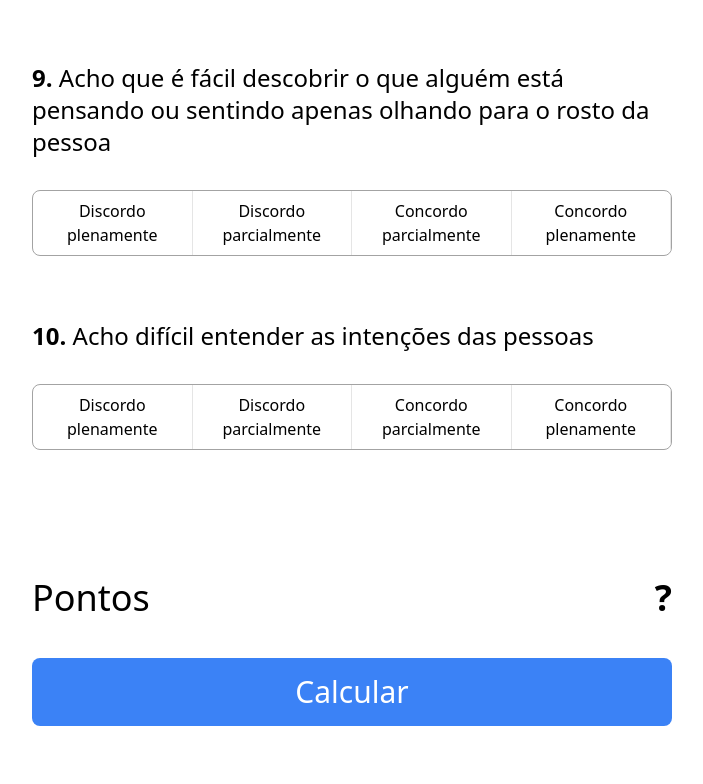
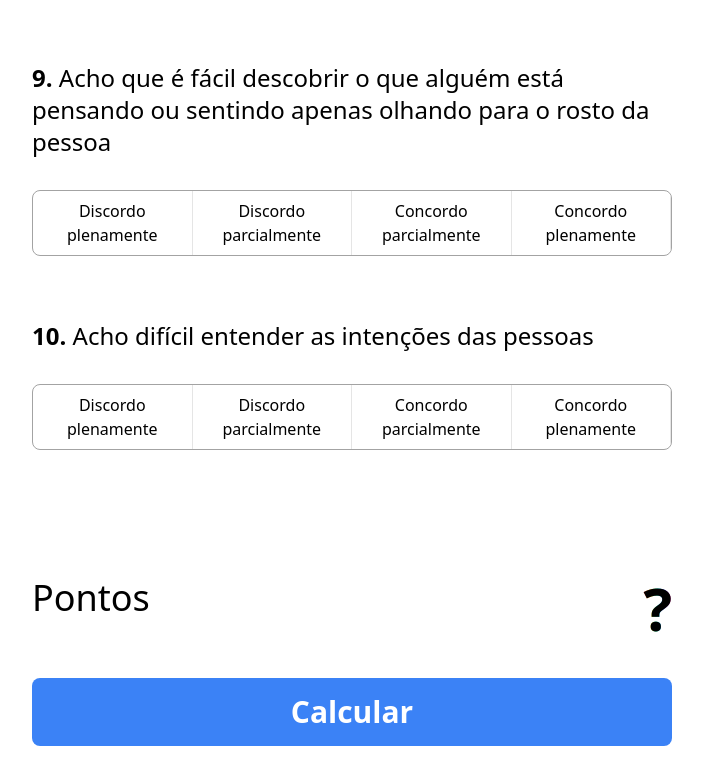
Before and after one commit to mateusfg7/aq-10-protocol, a SvelteKit app: page / in a window 1280 px wide. Shown: the part 1786-2570 px from the top of the page, without its empty margins (288-991 px from the left). Built offline with nearby package versions, Linux system fonts and the light colour scheme.

Commit message:
feat(ui): improve visual

```diff
--- a/src/routes/+page.svelte
+++ b/src/routes/+page.svelte
@@ -80,7 +80,10 @@
 	<div class="space-y-10">
 		<div class="flex justify-between text-4xl">
 			<span>Pontos</span>
-			<span class="font-bold">
+			<span
+				data-use-gradient={total && total > 5}
+				class="text-6xl font-bold gradient bg-clip-text data-[use-gradient='true']:text-transparent"
+			>
 				{#if total}
 					{total}
 				{:else}
@@ -90,8 +93,24 @@
 		</div>
 		<button
 			on:click={getTotal}
-			class="w-full p-4 text-3xl text-white transition-colors bg-blue-500 rounded-lg active:bg-blue-800 hover:bg-blue-600"
+			class="w-full p-4 text-3xl font-bold text-white transition-colors bg-blue-500 rounded-lg hover:bg-blue-600 active:bg-blue-800"
 			>Calcular</button
 		>
 	</div>
 </div>
+
+<style>
+	.gradient {
+		background-image: linear-gradient(
+			to right,
+			#ff1c18,
+			#ff6e04,
+			#ffde0e,
+			#1ae489,
+			#08cef7,
+			#4953fe,
+			#9633e1,
+			#ea1b5f
+		);
+	}
+</style>
```
